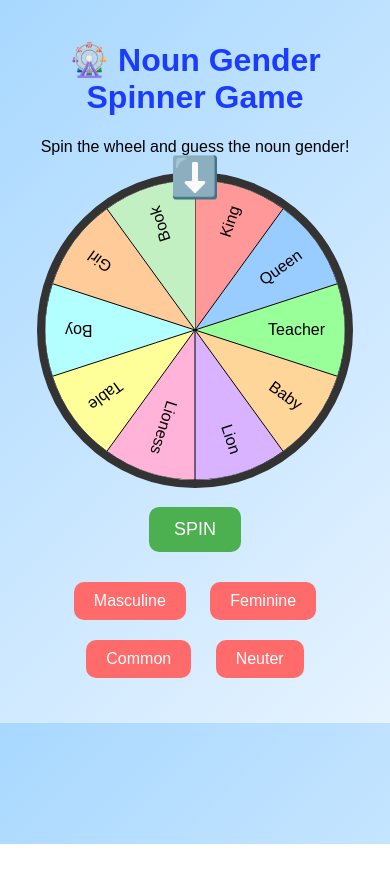
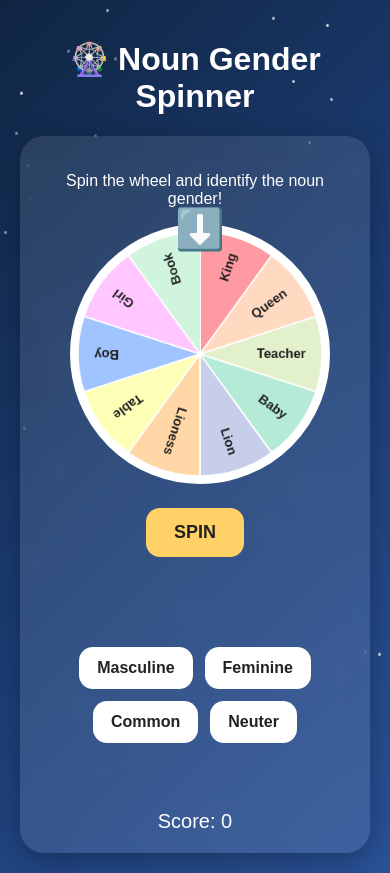
Before and after one commit to Bomis-middle1/Middle-ELA, a plain HTML site: page G5/Gender Nouns/index.html in a window 390 px wide. Before the commit the page ends 844 px from the top, so only its background shows below. Drawn offline with Linux system fonts and the light colour scheme.

Commit message:
Update index.html

```diff
--- a/G5/Gender Nouns/index.html
+++ b/G5/Gender Nouns/index.html
@@ -1,97 +1,215 @@
 <!DOCTYPE html>
-<html>
+<html lang="en">
 <head>
+<meta charset="UTF-8">
+<meta name="viewport" content="width=device-width, initial-scale=1.0">
 <title>Noun Gender Spinner Game</title>
 <style>
-body {
-  font-family: Arial, sans-serif;
-  text-align: center;
-  background: linear-gradient(135deg, #a8d8ff, #e6f3ff);
-  margin: 0;
-  padding: 20px;
+*{box-sizing:border-box}
+body{
+margin:0;
+font-family:Arial,sans-serif;
+overflow-x:hidden;
+background:linear-gradient(135deg,#102542,#1b3c73,#2a5298);
+color:white;
+text-align:center;
+min-height:100vh;
 }
 
-h1 {
-  color: #1b3cff;
+#splash{
+position:fixed;
+inset:0;
+background:#081426;
+display:flex;
+justify-content:center;
+align-items:center;
+z-index:9999;
+animation:fadeOut 1s ease 4s forwards;
 }
 
-#wheel {
-  width: 300px;
-  height: 300px;
-  border-radius: 50%;
-  border: 8px solid #333;
-  transition: transform 4s cubic-bezier(.17,.67,.83,.67);
-  background: white;
+#splash img{
+width:220px;
+max-width:80%;
+animation:pulse 2s infinite;
 }
 
-#spinBtn {
-  padding: 12px 25px;
-  font-size: 18px;
-  border: none;
-  border-radius: 10px;
-  background: #4CAF50;
-  color: white;
-  cursor: pointer;
-  margin-top: 15px;
+@keyframes fadeOut{
+to{opacity:0;visibility:hidden}
 }
 
-#spinBtn:hover {
-  transform: scale(1.05);
+@keyframes pulse{
+0%,100%{transform:scale(1)}
+50%{transform:scale(1.08)}
 }
 
-button.option {
-  margin: 10px;
-  padding: 10px 20px;
-  font-size: 16px;
-  border-radius: 10px;
-  border: none;
-  background: #ff6b6b;
-  color: white;
-  cursor: pointer;
+.stars{
+position:fixed;
+inset:0;
+pointer-events:none;
+overflow:hidden;
 }
 
-button.option:hover {
-  transform: scale(1.05);
+.star{
+position:absolute;
+width:3px;
+height:3px;
+background:white;
+border-radius:50%;
+animation:twinkle 4s linear infinite;
+opacity:.7;
 }
 
-#noun {
-  font-size: 32px;
-  font-weight: bold;
-  margin: 20px;
-  color: #222;
+@keyframes twinkle{
+0%{transform:translateY(0);opacity:.3}
+50%{opacity:1}
+100%{transform:translateY(-20px);opacity:.3}
 }
 
-#result {
-  font-size: 22px;
-  margin-top: 15px;
+.container{
+padding:20px;
+max-width:900px;
+margin:auto;
 }
 
-#score {
-  font-size: 18px;
-  margin-top: 10px;
+h1{
+font-size:clamp(2rem,4vw,3rem);
+margin-top:20px;
 }
 
-.bounce {
-  animation: bounce 0.6s;
+.game-card{
+background:rgba(255,255,255,0.1);
+backdrop-filter:blur(10px);
+border-radius:24px;
+padding:20px;
+box-shadow:0 8px 30px rgba(0,0,0,0.3);
 }
 
-@keyframes bounce {
-  0% { transform: scale(1); }
-  50% { transform: scale(1.2); }
-  100% { transform: scale(1); }
+#wheel{
+width:300px;
+height:300px;
+border-radius:50%;
+border:8px solid white;
+background:white;
+transition:transform 4s cubic-bezier(.17,.67,.83,.67);
+}
+
+.pointer{
+font-size:40px;
+position:absolute;
+top:-18px;
+left:50%;
+transform:translateX(-50%);
+z-index:5;
+}
+
+#spinBtn{
+padding:14px 28px;
+font-size:18px;
+border:none;
+border-radius:14px;
+background:#ffd166;
+color:#222;
+font-weight:bold;
+cursor:pointer;
+margin-top:20px;
+transition:.3s;
+}
+
+#spinBtn:hover{
+transform:scale(1.05);
+}
+
+.options{
+display:flex;
+flex-wrap:wrap;
+justify-content:center;
+gap:12px;
+margin-top:20px;
+}
+
+button.option{
+padding:12px 18px;
+border:none;
+border-radius:14px;
+font-size:16px;
+font-weight:bold;
+background:#ffffff;
+color:#222;
+cursor:pointer;
+transition:.3s;
+}
+
+button.option:hover{
+transform:translateY(-2px);
+}
+
+#noun{
+font-size:38px;
+font-weight:bold;
+margin-top:20px;
+min-height:50px;
+}
+
+#result{
+font-size:22px;
+margin-top:15px;
+min-height:40px;
+}
+
+#score{
+font-size:20px;
+margin-top:12px;
+}
+
+.cross{
+animation:shake .4s;
+color:#ff8080;
+}
+
+@keyframes shake{
+0%,100%{transform:translateX(0)}
+25%{transform:translateX(-5px)}
+75%{transform:translateX(5px)}
+}
+
+.confetti{
+position:fixed;
+font-size:20px;
+animation:fall 2s linear forwards;
+pointer-events:none;
+}
+
+@keyframes fall{
+0%{transform:translateY(-10px) rotate(0deg);opacity:1}
+100%{transform:translateY(100vh) rotate(360deg);opacity:0}
+}
+
+@media(max-width:600px){
+#wheel{
+width:260px;
+height:260px;
+}
+#noun{
+font-size:30px;
+}
 }
 </style>
 </head>
-
 <body>
 
-<h1>🎡 Noun Gender Spinner Game</h1>
-<p>Spin the wheel and guess the noun gender!</p>
+<div id="splash">
+<img src="assets/logo.png" alt="Innovine Logo">
+</div>
+
+<div class="stars" id="stars"></div>
+
+<div class="container">
+<h1>🎡 Noun Gender Spinner</h1>
+<div class="game-card">
+<p>Spin the wheel and identify the noun gender!</p>
 
 <div style="position:relative;width:320px;margin:auto;">
-  <div style="font-size:40px;position:absolute;top:-18px;left:50%;transform:translateX(-50%);z-index:10;">
-    ⬇️
-  </div>
+<div class="pointer">⬇️</div>
 <canvas id="wheel" width="300" height="300"></canvas>
 </div>
 
@@ -99,7 +217,7 @@ button.option:hover {
 
 <div id="noun"></div>
 
-<div>
+<div class="options">
 <button class="option" onclick="check('Masculine')">Masculine</button>
 <button class="option" onclick="check('Feminine')">Feminine</button>
 <button class="option" onclick="check('Common')">Common</button>
@@ -107,126 +225,162 @@ button.option:hover {
 </div>
 
 <div id="result"></div>
-<div id="score"></div>
+<div id="score">Score: 0</div>
+</div>
+</div>
+
+<audio id="correctSound" src="assets/correct.mp3"></audio>
+<audio id="wrongSound" src="assets/wrong.mp3"></audio>
+<audio id="clapSound" src="assets/freesound_community-claps-44774.mp3"></audio>
 
 <script>
-
-const nouns = [
-  {word:'King', gender:'Masculine'},
-  {word:'Queen', gender:'Feminine'},
-  {word:'Teacher', gender:'Common'},
-  {word:'Baby', gender:'Common'},
-  {word:'Lion', gender:'Masculine'},
-  {word:'Lioness', gender:'Feminine'},
-  {word:'Table', gender:'Neuter'},
-  {word:'Boy', gender:'Masculine'},
-  {word:'Girl', gender:'Feminine'},
-  {word:'Book', gender:'Neuter'}
+const nouns=[
+{word:'King',gender:'Masculine',explanation:'A king is a male ruler.'},
+{word:'Queen',gender:'Feminine',explanation:'A queen is a female ruler.'},
+{word:'Teacher',gender:'Common',explanation:'A teacher can be male or female.'},
+{word:'Baby',gender:'Common',explanation:'A baby can be a boy or girl.'},
+{word:'Lion',gender:'Masculine',explanation:'Lion refers to a male lion.'},
+{word:'Lioness',gender:'Feminine',explanation:'Lioness refers to a female lion.'},
+{word:'Table',gender:'Neuter',explanation:'A table is a non-living thing.'},
+{word:'Boy',gender:'Masculine',explanation:'Boy refers to a male child.'},
+{word:'Girl',gender:'Feminine',explanation:'Girl refers to a female child.'},
+{word:'Book',gender:'Neuter',explanation:'A book is a non-living object.'}
 ];
 
-const colors = [
-  '#ff9999', '#99ccff', '#99ff99', '#ffd699', '#d9b3ff',
-  '#ffb3d9', '#ffff99', '#b3ffff', '#ffcc99', '#c2f0c2'
-];
+const colors=['#ff9aa2','#ffdac1','#e2f0cb','#b5ead7','#c7ceea','#ffd6a5','#fdffb6','#a0c4ff','#ffc6ff','#d0f4de'];
 
-const canvas = document.getElementById('wheel');
-const ctx = canvas.getContext('2d');
-const radius = 150;
-const arc = Math.PI * 2 / nouns.length;
+const canvas=document.getElementById('wheel');
+const ctx=canvas.getContext('2d');
+const radius=150;
+const arc=(Math.PI*2)/nouns.length;
 
-function drawWheel() {
-  for (let i = 0; i < nouns.length; i++) {
+let currentNoun=null;
+let currentRotation=0;
+let score=0;
+let wrongAttempts=0;
 
-    // Start drawing from top instead of right side
-    let angle = (i * arc) - (Math.PI / 2);
+function drawWheel(){
+for(let i=0;i<nouns.length;i++){
+let angle=(i*arc)-(Math.PI/2);
 
 ctx.beginPath();
-    ctx.moveTo(radius, radius);
-    ctx.arc(radius, radius, radius, angle, angle + arc);
-    ctx.fillStyle = colors[i];
+ctx.moveTo(radius,radius);
+ctx.arc(radius,radius,radius,angle,angle+arc);
+ctx.fillStyle=colors[i];
 ctx.fill();
+ctx.strokeStyle='#fff';
+ctx.lineWidth=2;
 ctx.stroke();
 
-    // Draw text correctly inside slice
 ctx.save();
-    ctx.translate(radius, radius);
-    ctx.rotate(angle + arc / 2);
-    ctx.textAlign = 'right';
-    ctx.fillStyle = '#000';
-    ctx.font = '16px Arial';
-    ctx.fillText(nouns[i].word, radius - 20, 5);
+ctx.translate(radius,radius);
+ctx.rotate(angle+arc/2);
+ctx.textAlign='right';
+ctx.fillStyle='#222';
+ctx.font='bold 16px Arial';
+ctx.fillText(nouns[i].word,radius-20,5);
 ctx.restore();
 }
 }
 
-// Draw the wheel when the page loads
 drawWheel();
 
-let currentNoun = null;
-let score = 0;
-let currentRotation = 0;
+function spinWheel(){
+wrongAttempts=0;
+document.getElementById('result').innerHTML='';
 
-function spinWheel() {
-  const wheel = document.getElementById('wheel');
+const wheel=document.getElementById('wheel');
+const selectedIndex=Math.floor(Math.random()*nouns.length);
+currentNoun=nouns[selectedIndex];
 
-  // Pick random noun
-  const selectedIndex = Math.floor(Math.random() * nouns.length);
-  currentNoun = nouns[selectedIndex];
+const sectionAngle=360/nouns.length;
+const stopAngle=360-(selectedIndex*sectionAngle)-(sectionAngle/2);
 
-  // Each section size
-  const sectionAngle = 360 / nouns.length;
+wheel.style.transition='none';
+wheel.style.transform='rotate(0deg)';
 
-  // Exact angle to bring selected slice to top arrow
-  const stopAngle = 360 - (selectedIndex * sectionAngle) - (sectionAngle / 2);
+setTimeout(()=>{
+wheel.style.transition='transform 4s cubic-bezier(.17,.67,.83,.67)';
+currentRotation=1800+stopAngle;
+wheel.style.transform=`rotate(${currentRotation}deg)`;
 
-  // Reset rotation first for accuracy
-  wheel.style.transition = 'none';
-  wheel.style.transform = 'rotate(0deg)';
-
-  setTimeout(() => {
-    wheel.style.transition = 'transform 4s cubic-bezier(.17,.67,.83,.67)';
-
-    // Add spins + exact stop angle
-    currentRotation = 1800 + stopAngle;
-
-    wheel.style.transform = `rotate(${currentRotation}deg)`;
-
-    setTimeout(() => {
-      document.getElementById('noun').innerText = currentNoun.word;
-    }, 4000);
-
-  }, 50);
+setTimeout(()=>{
+document.getElementById('noun').innerText=currentNoun.word;
+},4000);
+},50);
 }
 
-function check(answer) {
-  if (!currentNoun) {
-    document.getElementById('result').innerText = '🎯 Spin the wheel first!';
+function check(answer){
+if(!currentNoun){
+document.getElementById('result').innerHTML='🎯 Spin the wheel first!';
 return;
 }
 
-  let result = document.getElementById('result');
+const result=document.getElementById('result');
 
-  if (answer === currentNoun.gender) {
-    result.innerText = '🎉 Correct!';
-    result.classList.add('bounce');
+if(answer===currentNoun.gender){
 score++;
-  } else {
-    result.innerText = '❌ Wrong! Correct: ' + currentNoun.gender;
+result.innerHTML='🎉 Correct! Amazing job!';
+result.className='';
+playCorrect();
+createConfetti();
+}else{
+wrongAttempts++;
+result.className='cross';
+playWrong();
+
+if(wrongAttempts>=2){
+result.innerHTML=`❌ Correct Answer: <b>${currentNoun.gender}</b><br>${currentNoun.explanation}`;
+}else{
+result.innerHTML='❌ Try again!';
+}
 }
 
-  setTimeout(() => {
-    result.classList.remove('bounce');
-  }, 500);
-
-  document.getElementById('score').innerText = 'Score: ' + score;
+document.getElementById('score').innerText=`Score: ${score}`;
 }
 
-// Simple runtime tests
-console.assert(nouns.length === 10, 'Test Failed: Nouns array should contain 10 items');
-console.assert(typeof spinWheel === 'function', 'Test Failed: spinWheel function missing');
-console.assert(typeof check === 'function', 'Test Failed: check function missing');
+function playCorrect(){
+document.getElementById('correctSound').play();
+document.getElementById('clapSound').play();
+}
 
+function playWrong(){
+document.getElementById('wrongSound').play();
+}
+
+function createConfetti(){
+for(let i=0;i<20;i++){
+const conf=document.createElement('div');
+conf.classList.add('confetti');
+conf.innerHTML='⭐';
+conf.style.left=Math.random()*100+'vw';
+conf.style.top='-10px';
+conf.style.fontSize=(Math.random()*20+10)+'px';
+document.body.appendChild(conf);
+
+setTimeout(()=>{
+conf.remove();
+},2000);
+}
+}
+
+function createStars(){
+const stars=document.getElementById('stars');
+for(let i=0;i<60;i++){
+const star=document.createElement('div');
+star.classList.add('star');
+star.style.left=Math.random()*100+'vw';
+star.style.top=Math.random()*100+'vh';
+star.style.animationDelay=Math.random()*4+'s';
+stars.appendChild(star);
+}
+}
+
+createStars();
+
+console.assert(nouns.length===10,'Nouns array should contain 10 items');
+console.assert(typeof spinWheel==='function','spinWheel missing');
+console.assert(typeof check==='function','check missing');
 </script>
-
 </body>
 </html>
```
Lines whose indentation alone changed are shown as unchanged.
